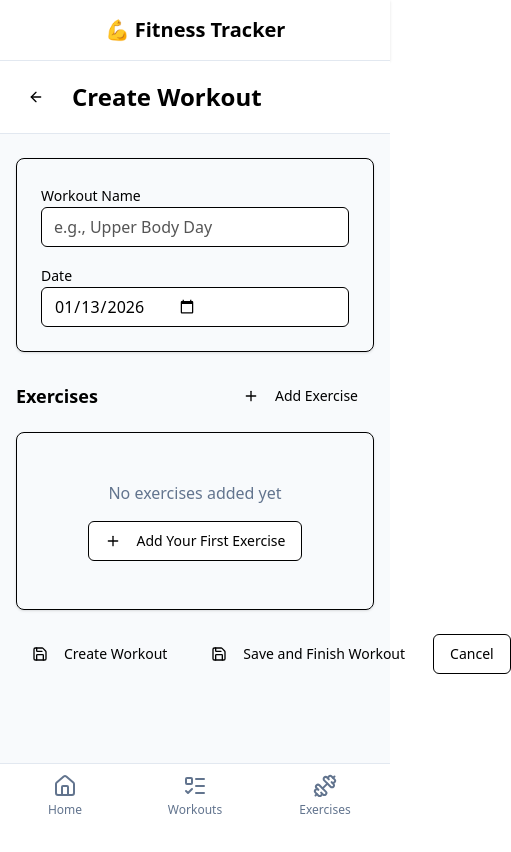
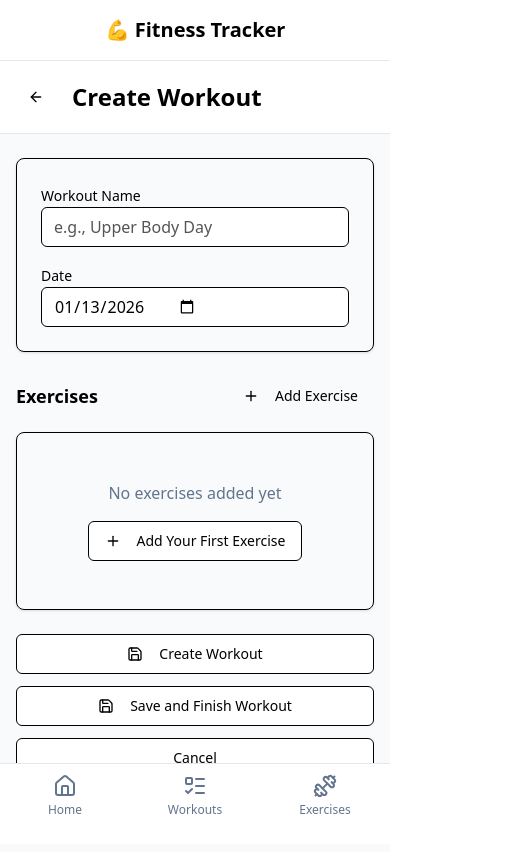
Before and after one commit to ectuser/fitness-app, a React (Vite) app: page /fitness-app/workouts/new in a window 390 px wide. Shown: the top 852 px of the page, 511 px wide, since content can reach past the window. Built offline with nearby package versions, Linux system fonts and the light colour scheme.

Commit message:
style: update button layout in WorkoutEditPage for improved responsiveness and consistency

```diff
--- a/src/pages/WorkoutEditPage.tsx
+++ b/src/pages/WorkoutEditPage.tsx
@@ -295,16 +295,16 @@ export function WorkoutEditPage() {
         </div>
 
         {/* Actions */}
-        <div className="flex gap-3 pb-6">
-          <Button onClick={handleSave} className="flex-1">
+        <div className="flex flex-col gap-3 pb-6 sm:flex-row">
+          <Button variant="outline" onClick={handleSave} className="w-full sm:flex-1">
             <Save className="w-4 h-4 mr-2" />
             {isEditing ? 'Save Changes' : 'Create Workout'}
           </Button>
-          <Button onClick={handleSaveAndFinish} variant="secondary" className="flex-1">
+          <Button variant="outline" onClick={handleSaveAndFinish} className="w-full sm:flex-1">
             <Save className="w-4 h-4 mr-2" />
             Save and Finish Workout
           </Button>
-          <Button variant="outline" onClick={handleCancel} className="flex-1">
+          <Button variant="outline" onClick={handleCancel} className="w-full sm:flex-1">
             Cancel
           </Button>
         </div>
```
